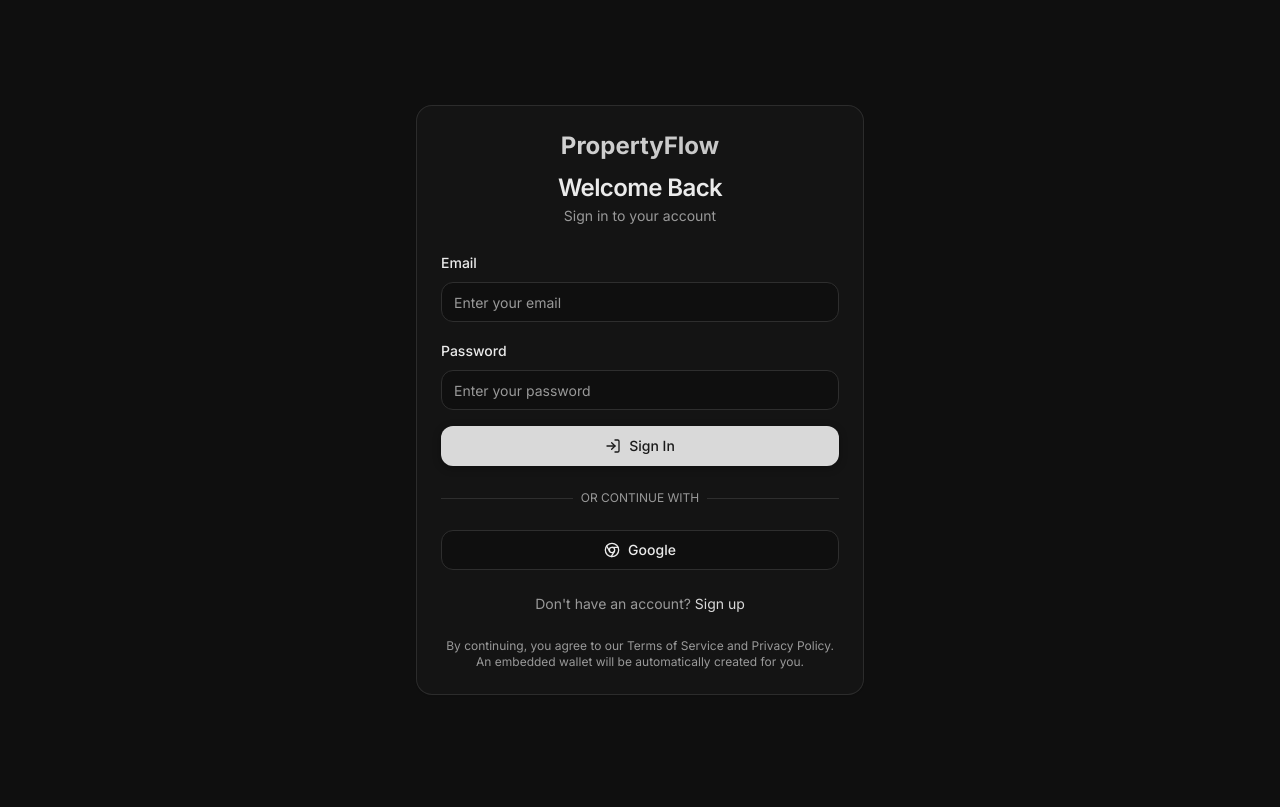
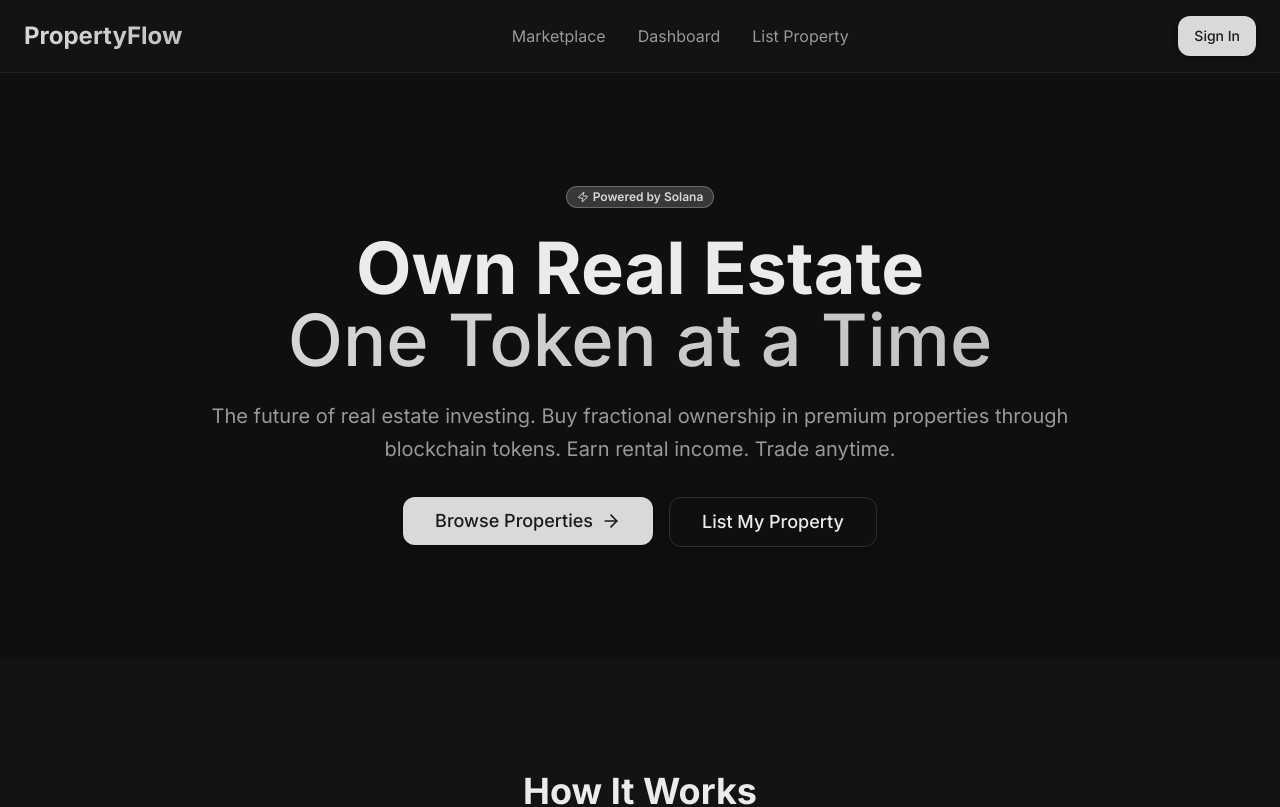
Before and after one commit to kasdfhlka/cryptocurrency-trading-dashboard-8564, a React (Vite) app: page / in a window 1280 px wide. Before the commit this address led to /login. Shown: the top 807 px of the page. Built offline with nearby package versions, Linux system fonts and the light colour scheme.

Commit message:
Fix: Homepage access without login
Allow unauthenticated access to the homepage.

```diff
--- a/src/App.tsx
+++ b/src/App.tsx
@@ -23,14 +23,7 @@ const App = () => (
         <Sonner />
         <BrowserRouter>
           <Routes>
-            <Route
-              path="/"
-              element={
-                <ProtectedRoute>
-                  <Index />
-                </ProtectedRoute>
-              }
-            />
+            <Route path="/" element={<Index />} />
             <Route path="/login" element={<LoginPage />} />
             <Route
               path="/market"
```
